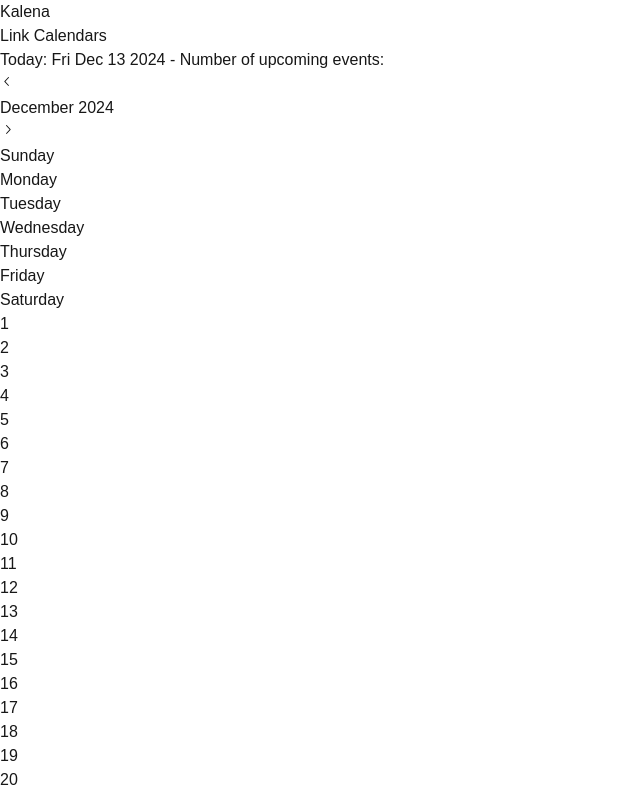
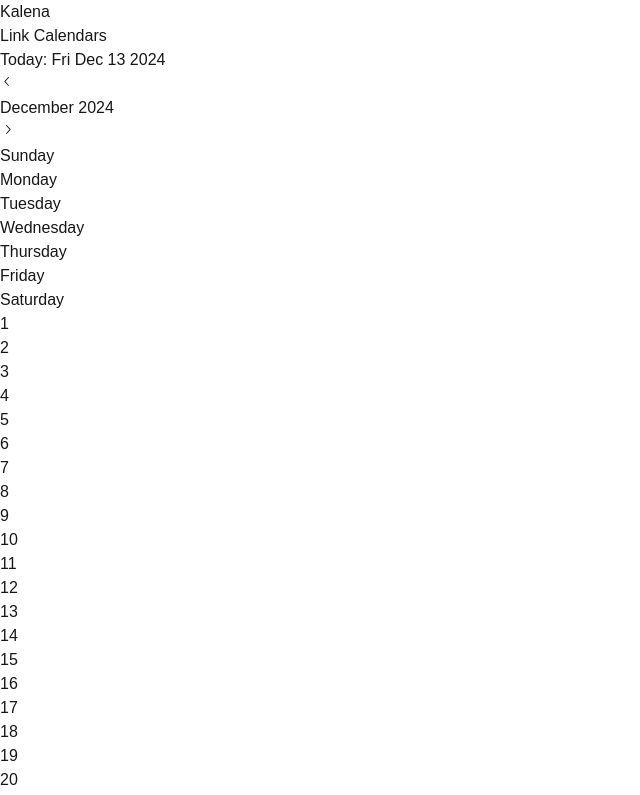
Before and after one commit to Abdulahadniaz/kalena-frontend, a Next.js app: page / in a window 1280 px wide. Shown: the top 795 px of the page, without its empty margins (0-640 px from the left). Built offline with nearby package versions, Linux system fonts and the light colour scheme; no server answers.

Commit message:
remove unused vars

```diff
--- a/src/app/page.tsx
+++ b/src/app/page.tsx
@@ -29,7 +29,7 @@
 export default function GridPage() {
   const [today, setToday] = useState(new Date());
   const [currentDate, setCurrentDate] = useState(new Date());
-  const [loading, setLoading] = useState(true);
+  const [, setLoading] = useState(true);
   const [, setEvents] = useState<Event[]>([]);
 
   useEffect(() => {
@@ -107,11 +107,11 @@
                 {today.toDateString()}
               </span>
             }
-            {!loading && (
+            {/* {!loading && (
               <span className="italic text-gray-500 ">
                 {" - "}Number of upcoming events:
               </span>
-            )}
+            )} */}
           </p>
         </div>
         <div className="flex items-center justify-between ">
```
